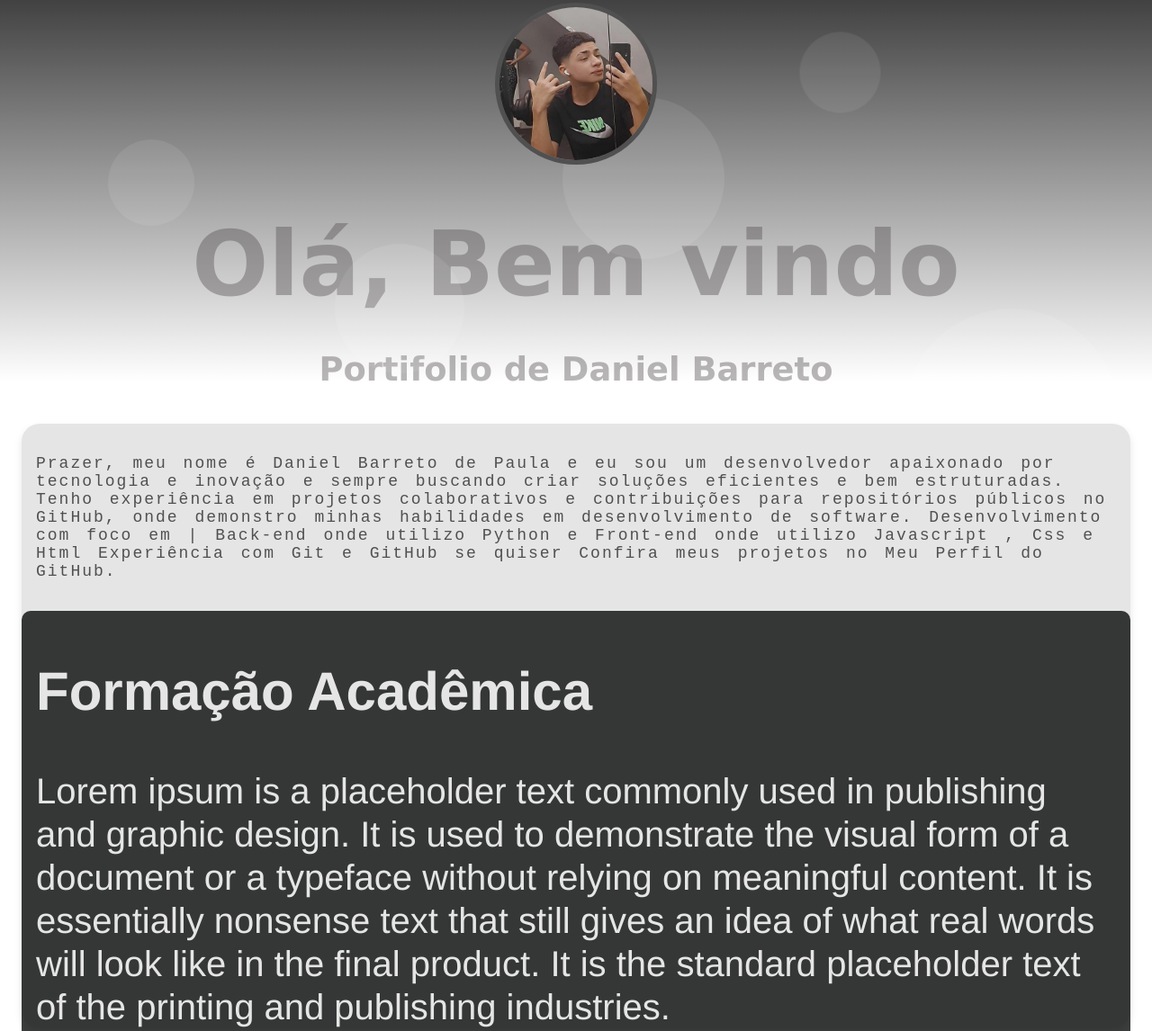
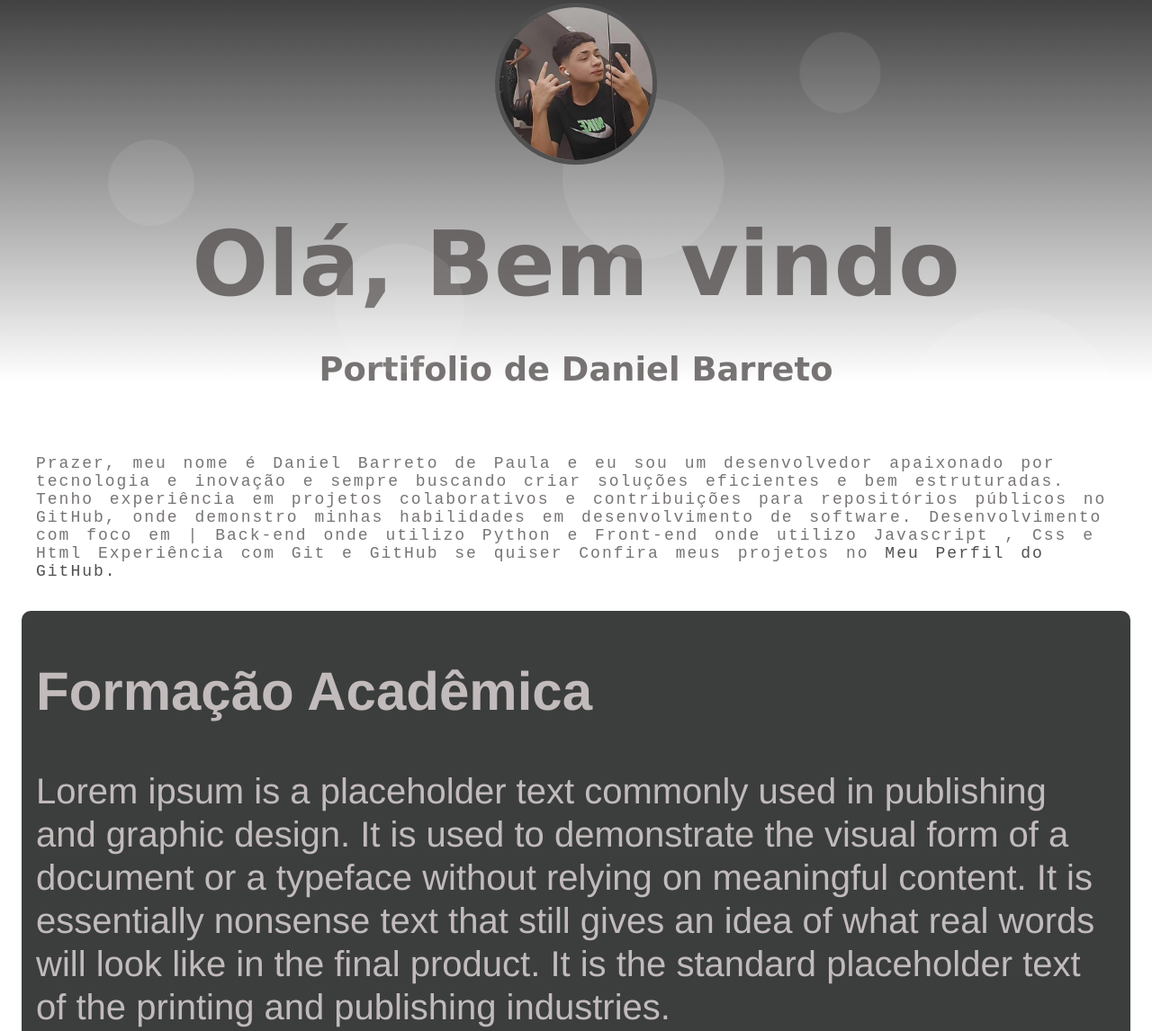
Before and after one commit to DaniBarreto-dev/sobre-mim, a plain HTML site: page Meu port/Index.html in a window 1280 px wide. Shown: the part 147-1293 px from the top of the page at 90% size. Drawn offline with Linux system fonts and the light colour scheme.

Commit message:
Modos de cor arrumados

```diff
--- a/Meu port/estilo.html
+++ b/Meu port/Index.html
@@ -36,7 +36,7 @@
                 <li><a href="#meusArtigos">Meus artigos</a></li>
                 <li><a href="#contato">Contato</a></li>
                 <li><a href="#Altocontraste"></a></li>
-                <li><a><span id="botao-tema">☼</a></span></li>
+                <li><a><span id="botao-tema" class="troca-tema">☼</a></span></li>
             </ul>
         </nav>
     </header>
--- a/Meu port/style.css
+++ b/Meu port/style.css
@@ -16,27 +16,27 @@
             --cor-sombra: rgba(0, 0, 0, 0.1);
             --cor-fundo-bolinhas:  rgba(255, 255, 255, 0.1);
             --cor-terciaria: #484450;
-            --cor-quartenaria:  rgba(85, 80, 80, 0.416);
-            --cor-fundo: #fff;
+            --cor-quartenaria:  rgba(85, 80, 80, 0.796);
+            --cor-fundo: #c2bbbb;
             --cor-gradiente: linear-gradient(to top, rgb(255, 255, 255), rgb(0, 0, 0));
             --cor-primaria-texto: #72787a;
             --cor-bordas: #3c3e3e;
         }
 
         [data-theme="dark"] {
-            --cor-primaria:  rgb(46, 0, 0) ;
-            --cor-secundaria: rgb(255, 255, 255);
+
+            --cor-primaria:  rgba(255, 255, 255, 0.692) ;
+            --cor-secundaria: rgb(0, 0, 0);
             --cor-botao: #0703036b;
-            --cor-sombra: rgba(255, 255, 255, 0.1);
-            --cor-fundo-bolinhas:  rgba(198, 196, 255, 0.1);
-            --cor-terciaria: #484450;
-            --cor-quartenaria:  rgba(85, 80, 80, 0.416);
-            --cor-fundo: #340303;
-            --cor-gradiente: linear-gradient(to top,rgb(255, 251, 251),  rgb(46, 0, 0));
-            --cor-primaria-texto: #466067;
-            --cor-bordas: #3c3e3e;
+            --cor-sombra: rgba(192, 188, 188, 0.466);
+            --cor-fundo-bolinhas:  rgba(255, 255, 255, 0.185);
+            --cor-terciaria: #070707;
+            --cor-quartenaria:  rgb(85, 80, 80);
+            --cor-fundo: #252323;
+            --cor-gradiente: rgb(19, 19, 19);
+            --cor-primaria-texto: #ffffff;
+            --cor-bordas: #c9cfcf7e;
         }
-
 
 
 
@@ -100,6 +100,7 @@
             justify-content: center;
             gap: 3rem;
             transition: 0.5s;
+            list-style: none;
 
         }
 
@@ -108,6 +109,7 @@
             color: var(--cor-secundaria); /* Define a cor do texto como branca */
             font-family: 'Courier New', Courier, monospace;
             font-size: 22px; /* Aumenta o tamanho da fonte */
+
         }
 
         header ul li a:hover {
@@ -144,7 +146,16 @@
             margin: 1rem;
             padding: 1rem;
             transition: 0.5s;
+            list-style: none;
 
+        }
+
+        section h1 {
+            position: absolute;
+            top: -4%;
+            left: 50%;
+            transform: translate(-50%, -50%);
+            list-style: none;
         }
 
         .sobre {
@@ -153,34 +164,13 @@
             top: 60%;
             font-family: 'Courier New', Courier, monospace;
             font-size: 18px;
-            color: var(--cor-terciaria);
+            color: var(--cor-quartenaria);
             letter-spacing: 2px;
             word-spacing: 5px;
-
-
         }
-
-
-
-        #sobreMim {
-            background-color: var(--cor-sombra); /* Preto com 50% de transparência */
-            color: var(--cor-botao); /* Mantém o texto visível */
-
-        }
-
-        #sobreMim {
-            box-shadow: 0px 4px 8px var(--cor-sombra); /* Sombra ao redor */
-        }
-
-
-
-
-        section h1 {
-            position: absolute;
-            top: -4%;
-            left: 50%;
-            transform: translate(-50%, -50%);
-        }
+            #sobremim {
+                box-shadow: var(--cor-fundo);
+            }
 
         .Gia{
             text-decoration: none; /* Remove a decoração de texto */
@@ -192,14 +182,13 @@
         .Gia:hover {
             color: var(--cor-primaria); /* Define a cor do texto como branca */
             font-family: 'Courier New', Courier, monospace;
-            text-transform: 0.5s;
             font-size: 18px; /* Aumenta o tamanho da fonte */
-
+            text-transform: 0.7s;
         }
 
 
-
-        #formacaoAcademica, #softSkills, #meusProjetos, #meusArtigos, #contato {
+        /*Seções*/
+         #formacaoAcademica, #softSkills, #meusProjetos, #meusArtigos, #contato {
             background-color: var(--cor-bordas);
             border-radius: 10px;
             color: var(--cor-fundo);
@@ -208,6 +197,8 @@
             line-height: 1.2; /* Espaçamento entre linhas */
             font-family: 'Franklin Gothic Medium', 'Arial Narrow', Arial, sans-serif;
             font-size: 40px;
+
+
             ul, ol {
                 list-style: none; /* Remove os marcadores */
                 padding-left: 0; /* Remove o espaçamento à esquerda */
@@ -224,13 +215,6 @@
 
 
         }
-
-
-
-
-
-
-
 
 
         .card {
```
